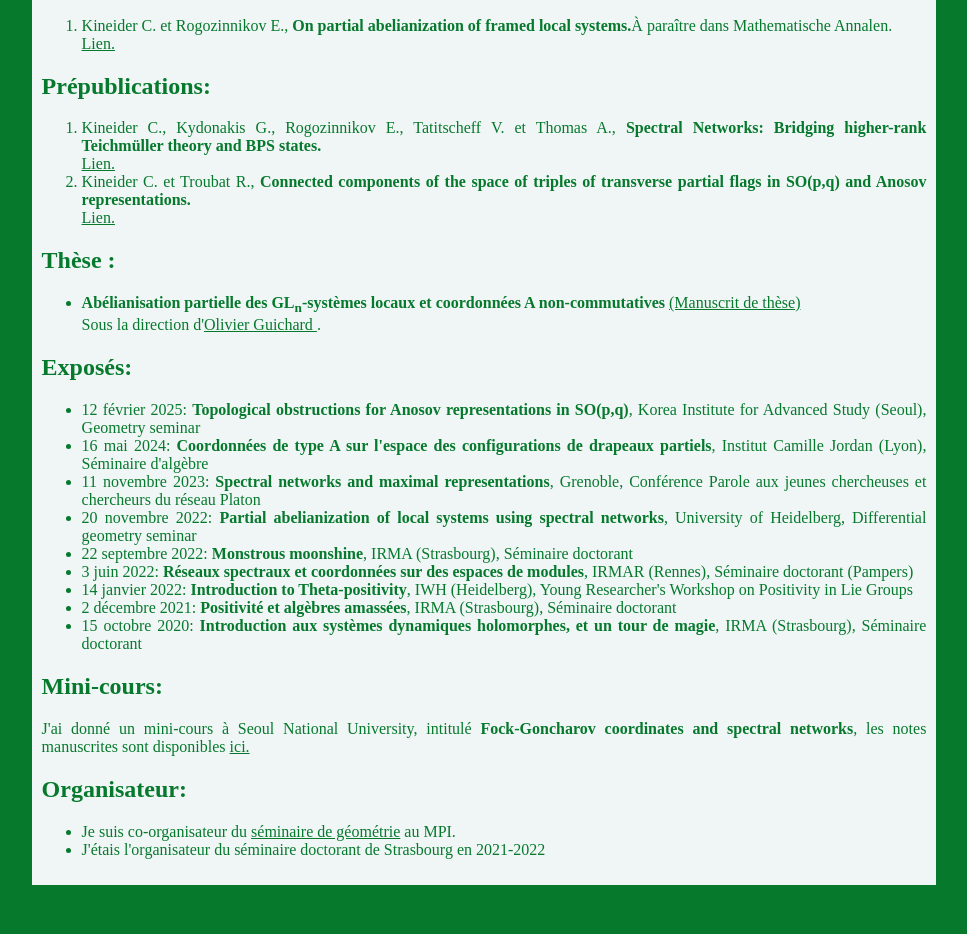
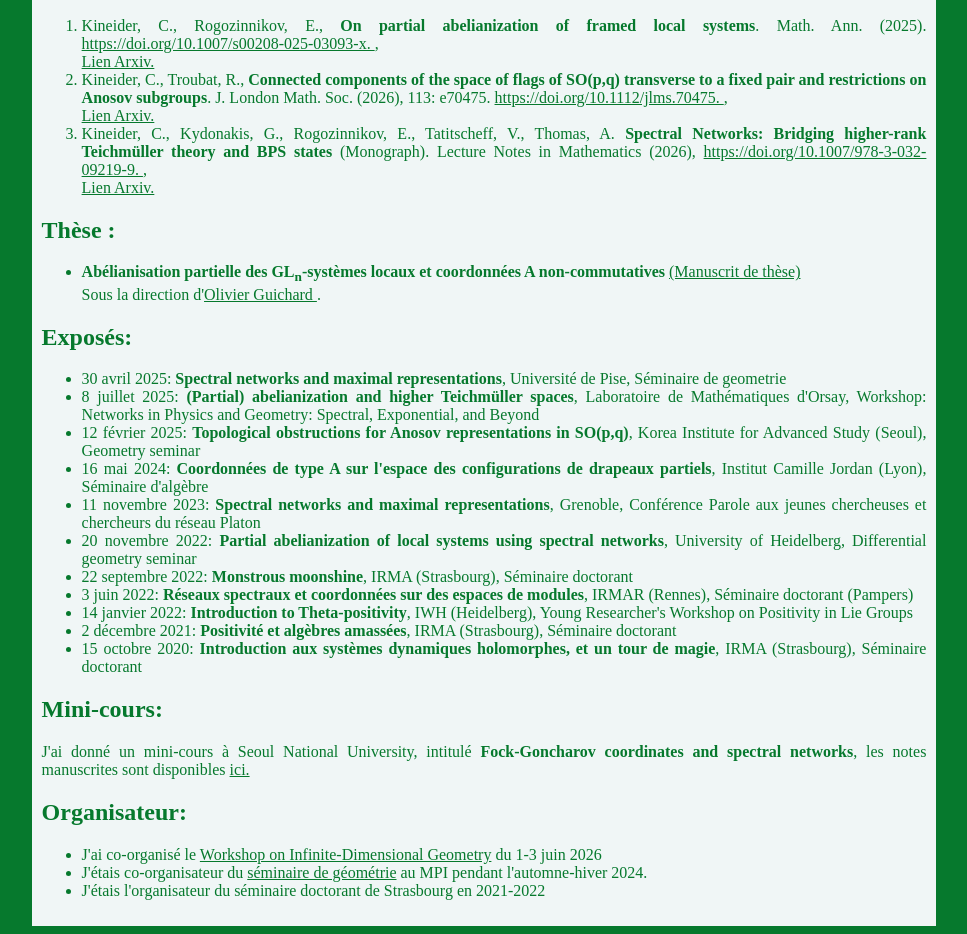
Before and after one commit to kineider/kineider.github.io, a plain HTML site: page recherche.html in a window 1280 px wide. Shown: the part 522-1456 px from the top of the page, without its empty margins (156-1123 px from the left). Before the commit the page ends 1415 px from the top, so only its background shows below. Drawn offline with Linux system fonts and the light colour scheme.

Commit message:
Update recherche.html

```diff
--- a/recherche.html
+++ b/recherche.html
@@ -59,13 +59,17 @@
         <h2><b> Publications: </b></h2>
             <ol>
                 <div align="justify">
-                <li> Kineider C. et Rogozinnikov E., <b>On partial abelianization of framed local systems.</b>À paraître dans  Mathematische Annalen.
-                     <br> <a href="https://arxiv.org/abs/2212.08393"> Lien. </a></li>
+                <li> Kineider, C., Rogozinnikov, E., <b>On partial abelianization of framed local systems</b>. Math. Ann. (2025). <a href="https://doi.org/10.1007/s00208-025-03093-x"> https://doi.org/10.1007/s00208-025-03093-x. </a>,
+                  <br> <a href="https://arxiv.org/abs/2212.08393"> Lien Arxiv. </a></li>
+                <li> Kineider, C., Troubat, R., <b>Connected components of the space of flags of SO(p,q) transverse to a fixed pair and restrictions on Anosov subgroups</b>. J. London Math. Soc. (2026), 113: e70475. <a href="https://doi.org/10.1112/jlms.70475"> https://doi.org/10.1112/jlms.70475. </a>,
+                  <br> <a href="https://arxiv.org/abs/2411.08679"> Lien Arxiv. </a></li>
+                <li> Kineider, C., Kydonakis, G., Rogozinnikov, E., Tatitscheff, V., Thomas, A. <b>Spectral Networks: Bridging higher-rank Teichmüller theory and BPS states</b> (Monograph). Lecture Notes in Mathematics (2026), <a href="https://doi.org/10.1007/978-3-032-09219-9"> https://doi.org/10.1007/978-3-032-09219-9. </a>,
+                  <br> <a href="https://arxiv.org/abs/2412.03588"> Lien Arxiv. </a></li>
                  </div>
             </ol>
     </td>
 </tr>
-<tr>
+<!--<tr>
     <td>
         <h2><b> Prépublications: </b></h2>
             <ol>
@@ -77,7 +81,7 @@
                  </div>
             </ol>
     </td>
-</tr>
+</tr>-->
 <tr>
     <td>
         <h2><b> Thèse : </b></h2>
@@ -95,6 +99,8 @@
     <td>
         <h2><b> Exposés: </b></h2>
             <ul>
+          <li> 30 avril 2025: <b>Spectral networks and maximal representations</b>, Université de Pise, Séminaire de geometrie</li>
+          <li> 8 juillet 2025: <b>(Partial) abelianization and higher Teichmüller spaces</b>, Laboratoire de Mathématiques d'Orsay, Workshop: Networks in Physics and Geometry: Spectral, Exponential, and Beyond </li>
           <li> 12 février 2025: <b>Topological obstructions for Anosov representations in SO(p,q)</b>, Korea Institute for Advanced Study (Seoul), Geometry seminar </li>
           <li> 16 mai 2024: <b>Coordonnées de type A sur l'espace des configurations de
 drapeaux partiels</b>, Institut Camille Jordan (Lyon), Séminaire d'algèbre </li>
@@ -120,7 +126,8 @@ drapeaux partiels</b>, Institut Camille Jordan (Lyon), Séminaire d'algèbre </l
     <td>
         <h2><b> Organisateur: </b></h2>
             <ul>
-                <li> Je suis co-organisateur du <a href="https://www.mis.mpg.de/events/series/geometry-seminar">séminaire de géométrie</a> au MPI.</li>
+              <li> J'ai co-organisé le <a href="https://www.mis.mpg.de/events/series/infinite-dimensional-geometry">Workshop on Infinite-Dimensional Geometry</a> du 1-3 juin 2026</li>
+                <li> J'étais co-organisateur du <a href="https://www.mis.mpg.de/events/series/geometry-seminar">séminaire de géométrie</a> au MPI pendant l'automne-hiver 2024.</li>
           <li> J'étais l'organisateur du séminaire doctorant de Strasbourg en 2021-2022 </li>
             </ul>
     </td>
```
